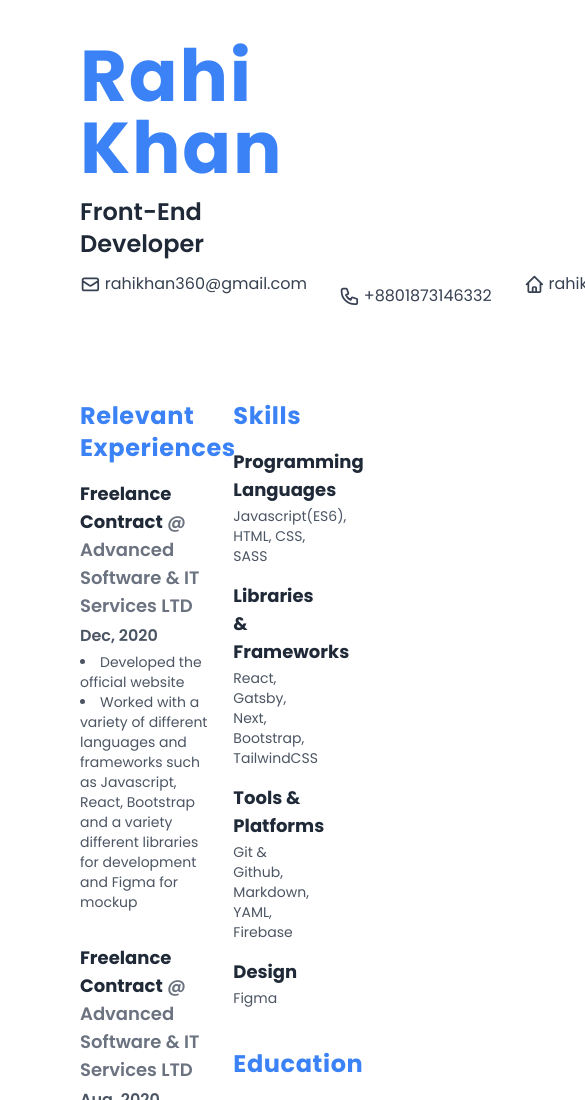
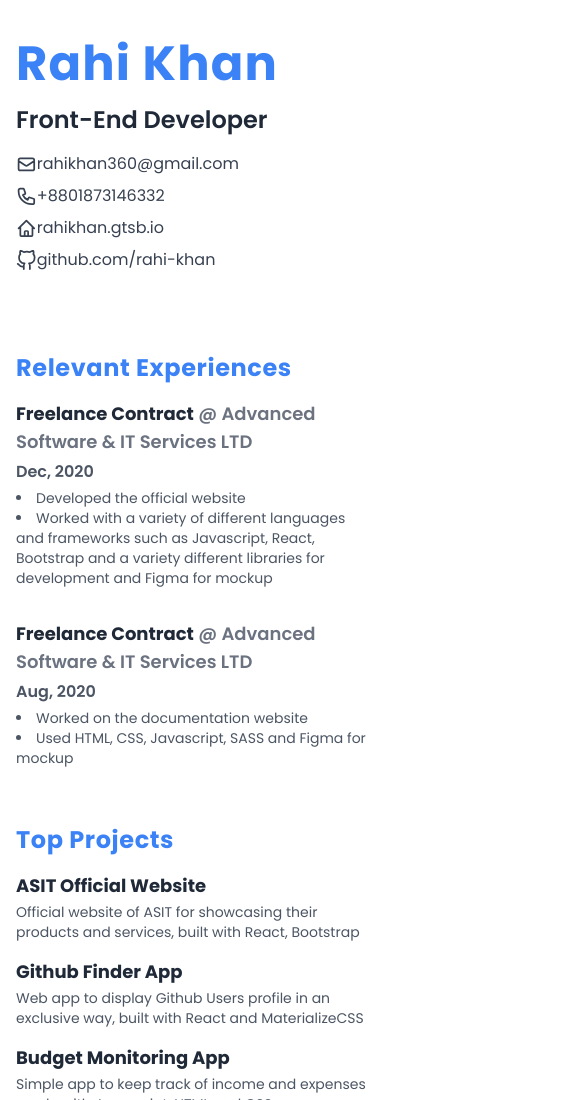
Before and after one commit to rahi-khan/resume, a Gatsby site: page / in a window 390 px wide. Shown: the top 1100 px of the page, 585 px wide, since content can reach past the window. Built offline with nearby package versions, Linux system fonts and the light colour scheme; Gatsby itself is replaced by a stand-in of ours.

Commit message:
made responsive 📱💻🖥️

```diff
--- a/src/components/Header.jsx
+++ b/src/components/Header.jsx
@@ -77,12 +77,12 @@ const Header = () => {
 
 //! styles
 const { contactNav, navItem, title, subtitle, contacts, headerContainer } = {
-    headerContainer: "flex flex-col space-y-3",
-    title: "text-blue-500 text-7xl font-bold tracking-wide",
+    headerContainer: "flex flex-col space-y-4 md:space-y-3",
+    title: "text-blue-500 text-5xl md:text-7xl font-bold tracking-wide",
     subtitle: "text-2xl font-semibold text-gray-800",
-    contactNav: "flex space-x-8",
+    contactNav: "flex flex-col lg:flex-row space-y-2 lg:space-y-0 lg:space-x-8",
     navItem: "flex items-center text-gray-700 hover:text-gray-900",
-    contacts: "ml-1",
+    contacts: "md:ml-1",
 };
 
 export default Header;
--- a/src/components/Left/Left.jsx
+++ b/src/components/Left/Left.jsx
@@ -14,7 +14,7 @@ const Left = () => {
 
 //! styles
 const { left } = {
-    left: "w-3/5 flex flex-col space-y-10",
+    left: "w-full md:w-3/5 flex flex-col space-y-10",
 };
 
 export default Left;
--- a/src/components/Right/Right.jsx
+++ b/src/components/Right/Right.jsx
@@ -16,7 +16,7 @@ const Right = () => {
 
 //! styles
 const { right } = {
-    right: "w-2/6 flex flex-col space-y-10",
+    right: "w-full md:w-2/6 flex flex-col space-y-10",
 };
 
 export default Right;
--- a/src/pages/index.jsx
+++ b/src/pages/index.jsx
@@ -20,8 +20,8 @@ const Index = () => (
 
 //! styles
 const { container, main } = {
-    container: "container mx-auto py-10 px-20 flex flex-col space-y-20",
-    main: "flex justify-between",
+    container: "lg:container lg:mx-auto py-10 px-4 lg:px-20 flex flex-col space-y-20",
+    main: "flex flex-col space-y-14 md:space-y-0 md:flex-row md:justify-between",
 };
 
 export default Index;
```
